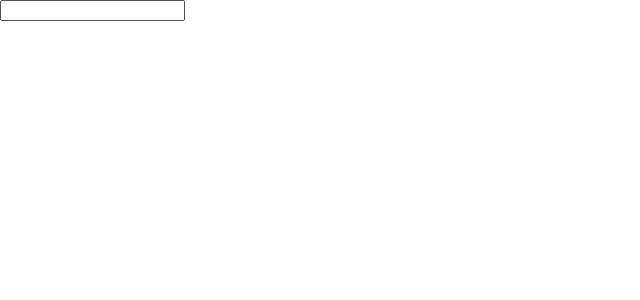
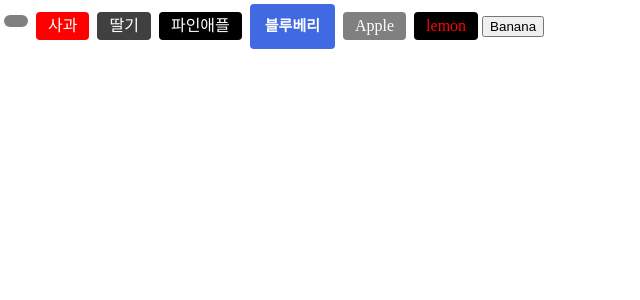
Before and after one commit to yeonwoochoe/vue3-practice, a Vue app: page / in a window 1280 px wide. Shown: the top 300 px of the page, without its empty margins (0-640 px from the left). Built offline with nearby package versions, Linux system fonts and the light colour scheme.

Commit message:
컴포넌트 기초와 props 전달하기 및 slot  개념

```diff
--- a/src/App.vue
+++ b/src/App.vue
@@ -1,13 +1,27 @@
 <template>
-  <input type="text" @keydown.ctrl.shift.a="handler" />
+  <MyBtn text="포도" style="border-radius: 30px" />
+  <MyBtn color="red">사과</MyBtn>
+  <MyBtn color="#404040">딸기</MyBtn>
+  <MyBtn :color="color">파인애플</MyBtn>
+  <MyBtn large color="royalblue">블루베리</MyBtn>
+  <MyBtn>Apple</MyBtn>
+  <MyBtn :color="color"><span style="color: red">lemon</span></MyBtn>
+
+  <button>Banana</button>
 </template>
 
 <script>
+//부모자식간의 데이터 통신
+import MyBtn from "~/components/MyBtn.vue";
+
 export default {
-  methods: {
-    handler() {
-      console.log("Enter!");
-    },
+  components: {
+    MyBtn,
+  },
+  data() {
+    return {
+      color: "#000",
+    };
   },
 };
 </script>
--- /dev/null
+++ b/src/components/MyBtn.vue
@@ -0,0 +1,42 @@
+<template>
+  <div :class="{ large }" :style="{ backgroundColor: color }" class="btn">
+    <!-- {{ text }} -->
+
+    <slot></slot>
+  </div>
+</template>
+
+<script>
+export default {
+  props: {
+    color: {
+      type: String,
+      default: "gray",
+    },
+    large: {
+      type: Boolean,
+      default: false,
+    },
+    text: {
+      type: String,
+      default: "",
+    },
+  },
+};
+</script>
+<style lang="scss" scoped>
+.btn {
+  display: inline-block;
+  margin: 4px;
+  padding: 6px 12px;
+  border-radius: 4px;
+  background-color: gray;
+  color: white;
+  cursor: pointer;
+  &.large {
+    font-size: 15px;
+    padding: 15px;
+    font-weight: 800;
+  }
+}
+</style>
```
